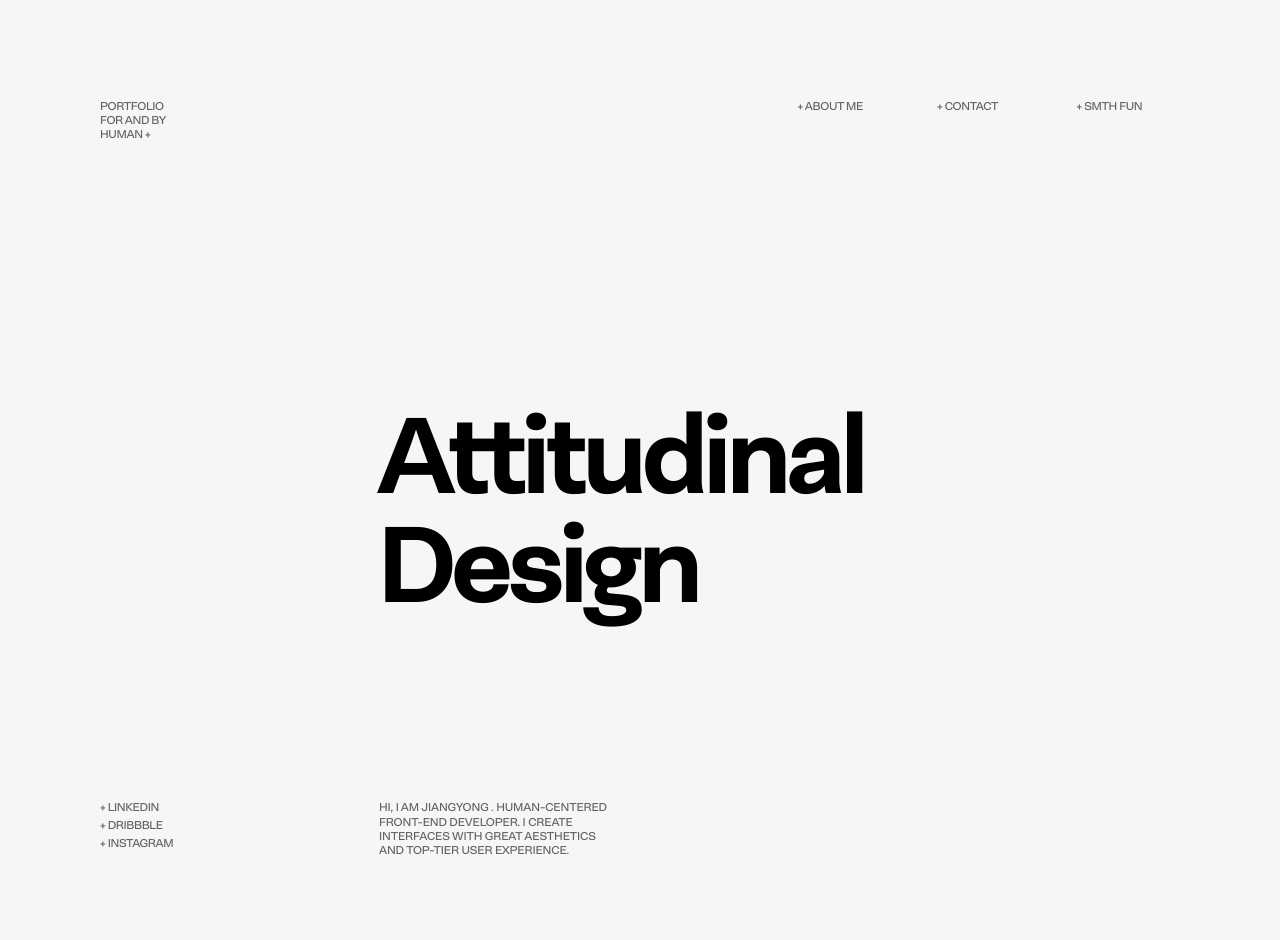
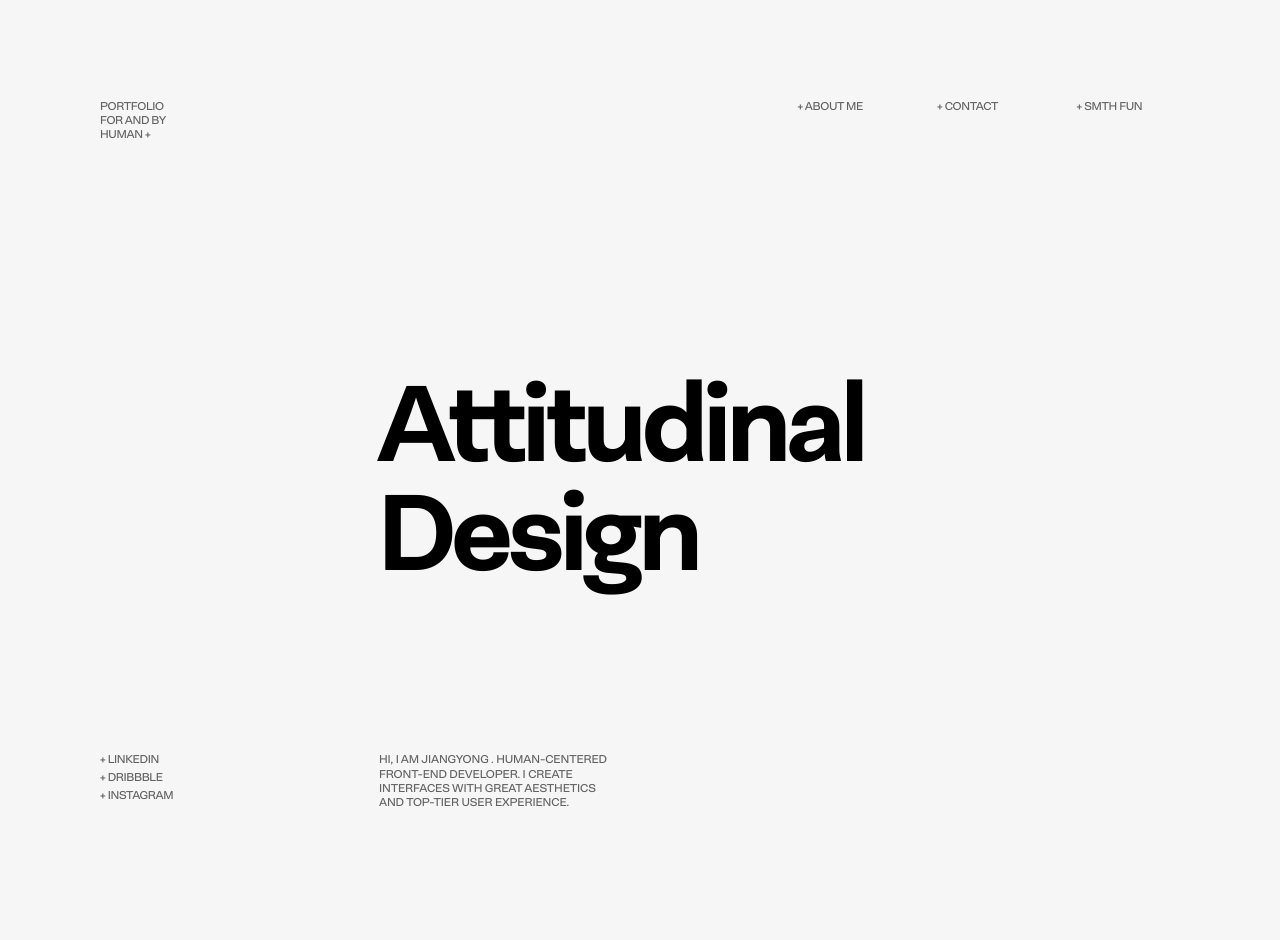
Before and after one commit to waynexu1998/portfolio, a plain HTML site: page index.html in a window 1280 px wide. Drawn offline with nearby package versions, Linux system fonts and the light colour scheme; a web font is replaced by a local one.

Commit message:
change in grid height

```diff
--- a/css/index.css
+++ b/css/index.css
@@ -43,11 +43,11 @@ p {
 }
 
 .heading {
-    height: 17vh;
+    height: 15vh;
 }
 
 .empty {
-    height: 17vh;
+    height: 15vh;
 }
 
 .giant {
@@ -56,5 +56,5 @@ p {
 }
 
 .bottom_row {
-    height: 17vh;
+    height: 15vh;
 }
```
